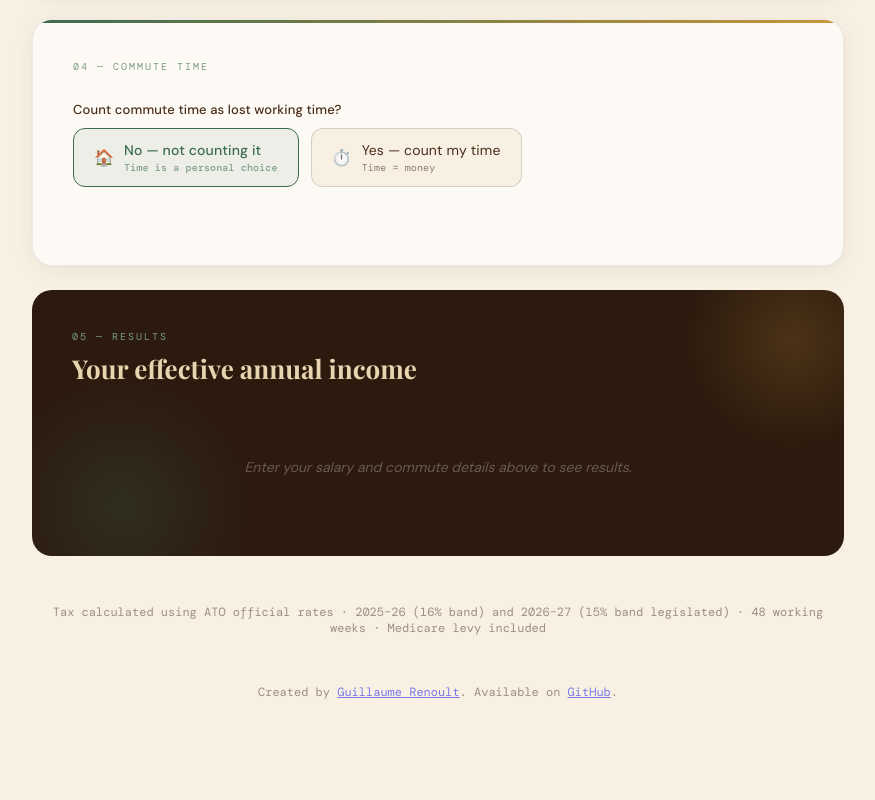
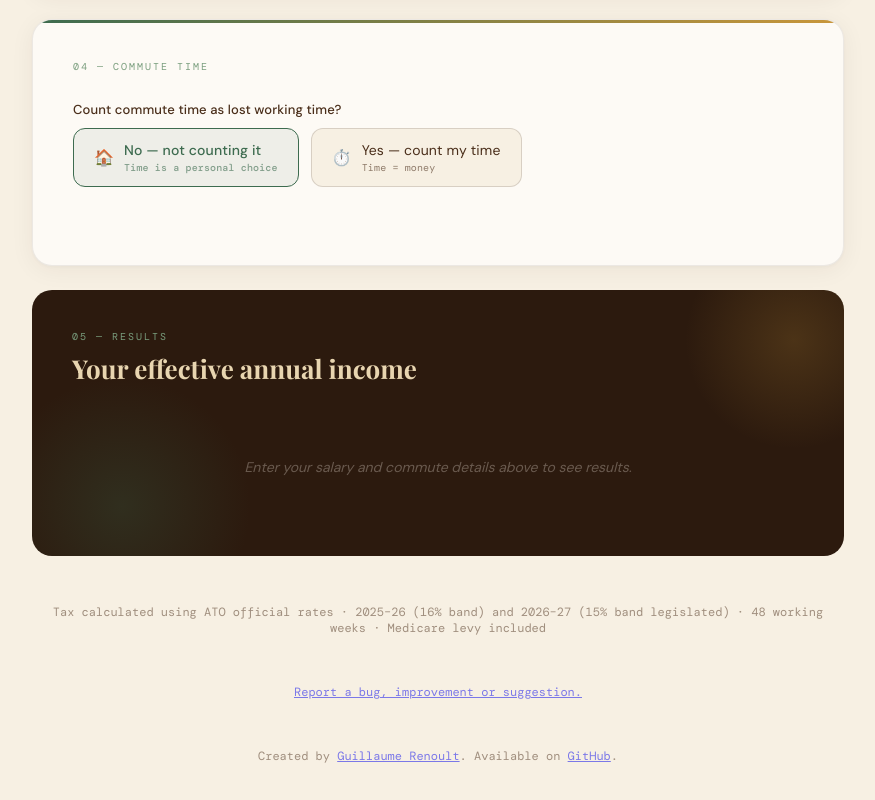
Before and after one commit to grenoult/commuting-cost, a plain HTML site: page index.html in a window 1280 px wide. Shown: the part 1358-2158 px from the top of the page, without its empty margins (202-1077 px from the left). Drawn offline with nearby package versions, Linux system fonts and the light colour scheme.

Commit message:
Add feedback form

```diff
--- a/index.html
+++ b/index.html
@@ -722,6 +722,10 @@
     <footer>Tax calculated using ATO official rates · 2025–26 (16% band) and 2026–27 (15% band legislated) · 48 working
       weeks · Medicare levy included</footer>
 
+    <footer><a
+        href="https://docs.google.com/forms/d/e/1FAIpQLSfkLp13EBER6fPW31rcpeyoI6OrJBFsCF1psHbxG-hS3Dr9Xg/viewform?usp=publish-editor">Report
+        a bug, improvement or suggestion.</a></footer>
+
     <footer>Created by <a href="https://www.linkedin.com/in/guillaumerenoult/">Guillaume Renoult</a>. Available on <a
         href="https://github.com/grenoult/commuting-cost">GitHub</a>.</footer>
   </div>
```
